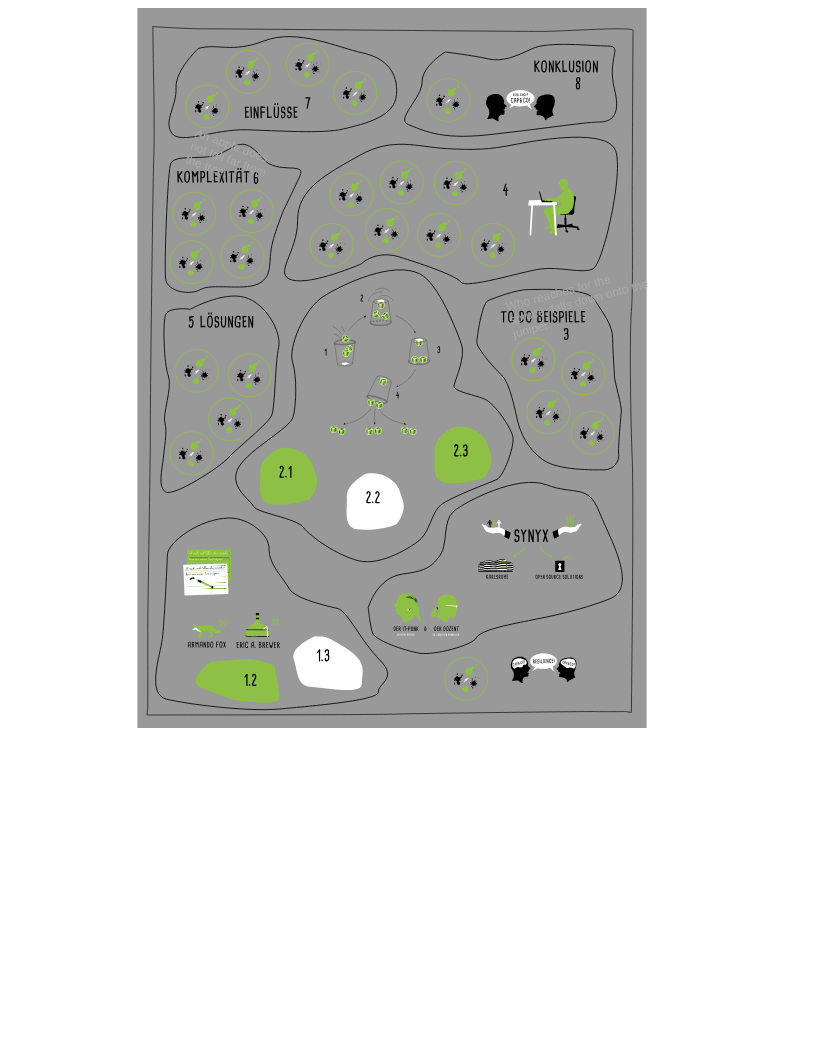
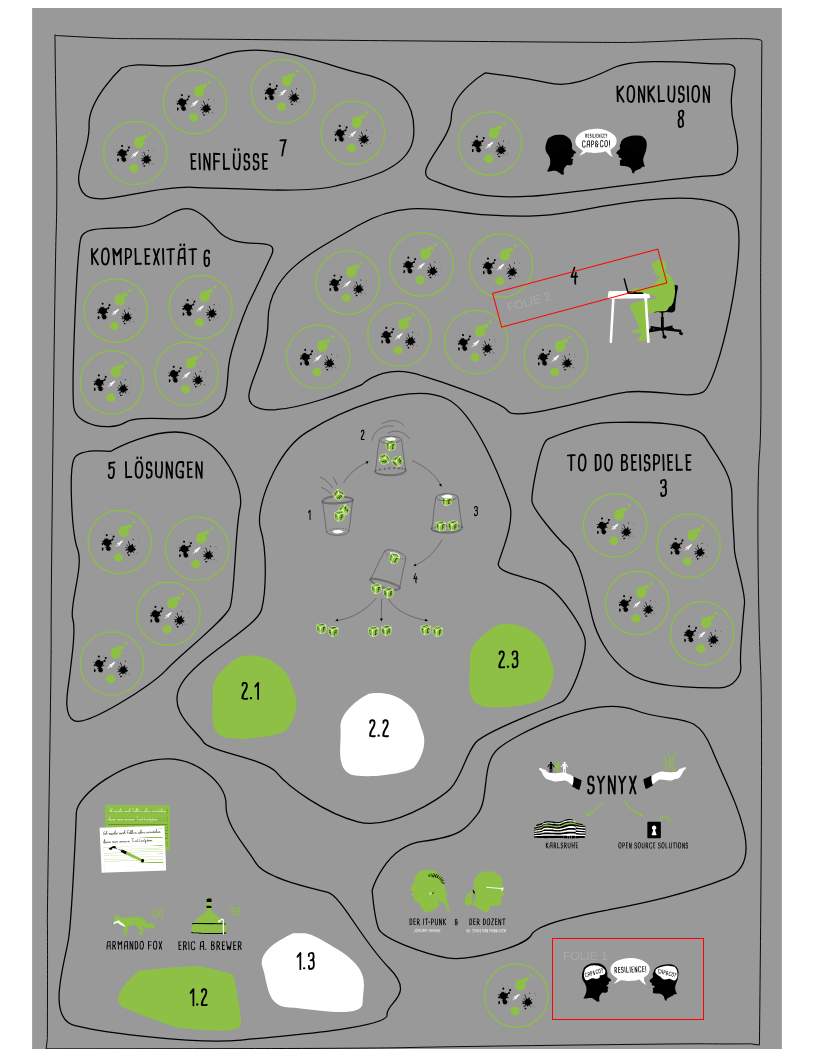
Before and after one commit to Crustpunk/cap_animation, a website: page public_html/index.html in a window 1280 px wide. Shown: the top 1049 px of the page, without its empty margins (233-1046 px from the left). Before the commit the page ends 800 px from the top, so only its background shows below. Drawn offline with nearby package versions, Linux system fonts and the light colour scheme.

Commit message:
* did first slide for presentation

```diff
--- a/public_html/index.html
+++ b/public_html/index.html
@@ -9,14 +9,14 @@
         <script type="text/javascript" src="js/jquery.zoomooz.min.js"></script>
 
         <script type="text/javascript">
-            $(document).ready(function() {
-                $('#container').click(function(evt) {
+            $(document).ready(function () {
+                $('#container').click(function (evt) {
                     evt.stopPropagation();
-                	$(this).zoomTo({duration:1000, targetsize:1.0});
+                    $(this).zoomTo({duration: 1000, targetsize: 1.0});
                 });
-                $('.label').click(function(evt) {
+                $('.label').click(function (evt) {
                     evt.stopPropagation();
-                	$(this).zoomTo({duration:1000, targetsize:0.6});
+                    $(this).zoomTo({duration: 1000, targetsize: 0.6});
                 });
             });
         </script>
@@ -24,14 +24,14 @@
     <body>
         <div id="container">
             <div id="content">
-				<object class="tree" data="image/resilience_dummy.svg" width="720" height="720" type="image/svg+xml" >
-				    <embed class="tree" src="image/resilience_dummy.svg" width="720" height="720" type="image/svg+xml" />
+                <object class="tree" data="image/resilience_dummy.svg" type="image/svg+xml" >
+                    <embed class="tree" src="image/resilience_dummy.svg" type="image/svg+xml" />
                 </object>
-				<div class="label" id="label1">
-					An apple does not fall far from the tree.
+                <div class="label" id="folie1">
+                    FOLIE 1
                 </div>
-				<div class="label" id="label2">
-					Who reaches for the spruce, falls down onto the juniper.
+                <div class="label" id="folie2">
+                    FOLIE 2
                 </div>
             </div>
         </div>
--- a/public_html/style.css
+++ b/public_html/style.css
@@ -5,15 +5,16 @@
     background-color:white;
 }
 
-#label1 {
-    left:160px;
-    top:105px;
-    width:90px;
-    -webkit-transform: rotate(20deg);
-    -moz-transform: rotate(20deg);
+#folie1 {
+    left:520px;
+    top:930px;
+    width:130px;
+    height: 60px;
+    -webkit-transform: rotate(0deg);
+    -moz-transform: rotate(0deg);
 }
 
-#label2 {
+#folie2 {
     left:460px;
     top:285px;
     width:150px;
@@ -28,6 +29,7 @@ div.label {
     line-height: 14px;
     position: absolute;
     color:#aaa;
+    border: 1px solid red;
     -webkit-user-select:none;
 	-moz-user-select:none;
 }
```
Lines whose indentation alone changed are shown as unchanged.
